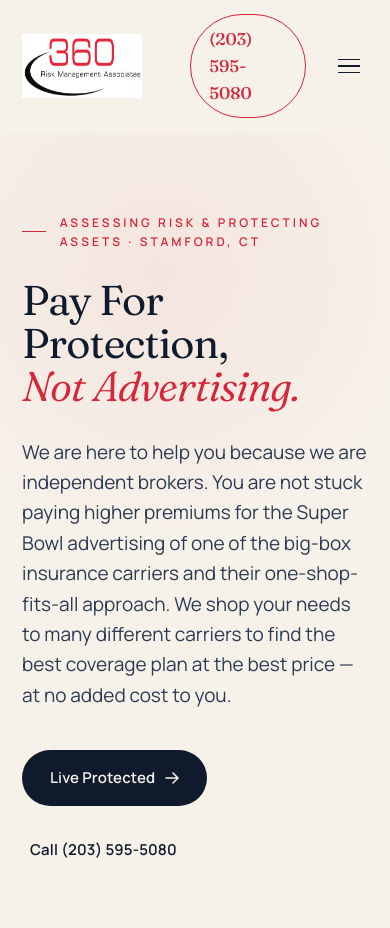
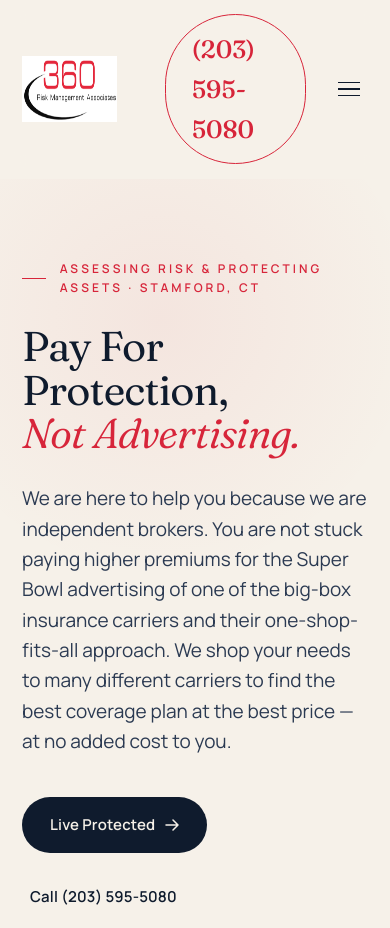
Before and after one commit to alexbutson/360rma-site, a plain HTML site: page index.html in a window 390 px wide. Shown: the top 928 px of the page. Drawn offline with Linux system fonts and the light colour scheme.

Commit message:
Scale header 50% larger (logo, menu links, phone button)

```diff
--- a/index.html
+++ b/index.html
@@ -52,10 +52,10 @@
     display: flex; align-items: center; justify-content: space-between;
     padding: 18px 32px; max-width: var(--max); margin: 0 auto; gap: 24px;
   }
-  .nav-logo img { height: 64px; width: auto; }
+  .nav-logo img { height: 66px; width: auto; }
   .nav-menu { display: flex; gap: 36px; list-style: none; }
   .nav-menu a {
-    font-size: 14px; font-weight: 500; letter-spacing: .02em;
+    font-size: 21px; font-weight: 500; letter-spacing: .02em;
     color: var(--ink-soft); position: relative; padding: 6px 0;
     transition: color .2s;
   }
@@ -68,8 +68,8 @@
   .nav-menu a:hover::after { width: 100%; }
   .nav-cta {
     font-family: var(--font-head);
-    font-size: 17px; font-weight: 500;
-    color: var(--red); padding: 10px 18px;
+    font-size: 25px; font-weight: 500;
+    color: var(--red); padding: 14px 26px;
     border: 1.5px solid var(--red); border-radius: 999px;
     transition: all .2s;
   }
```
